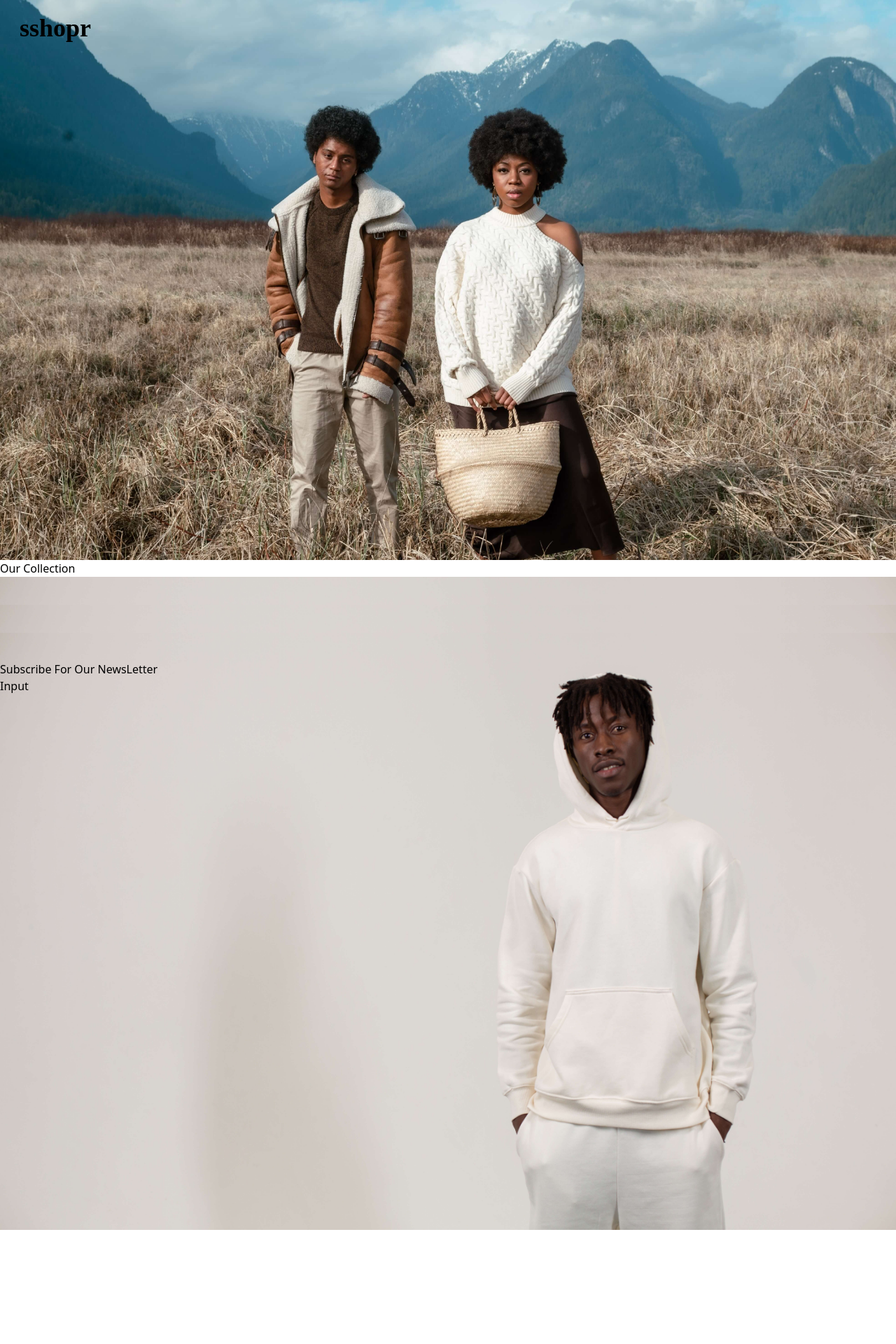
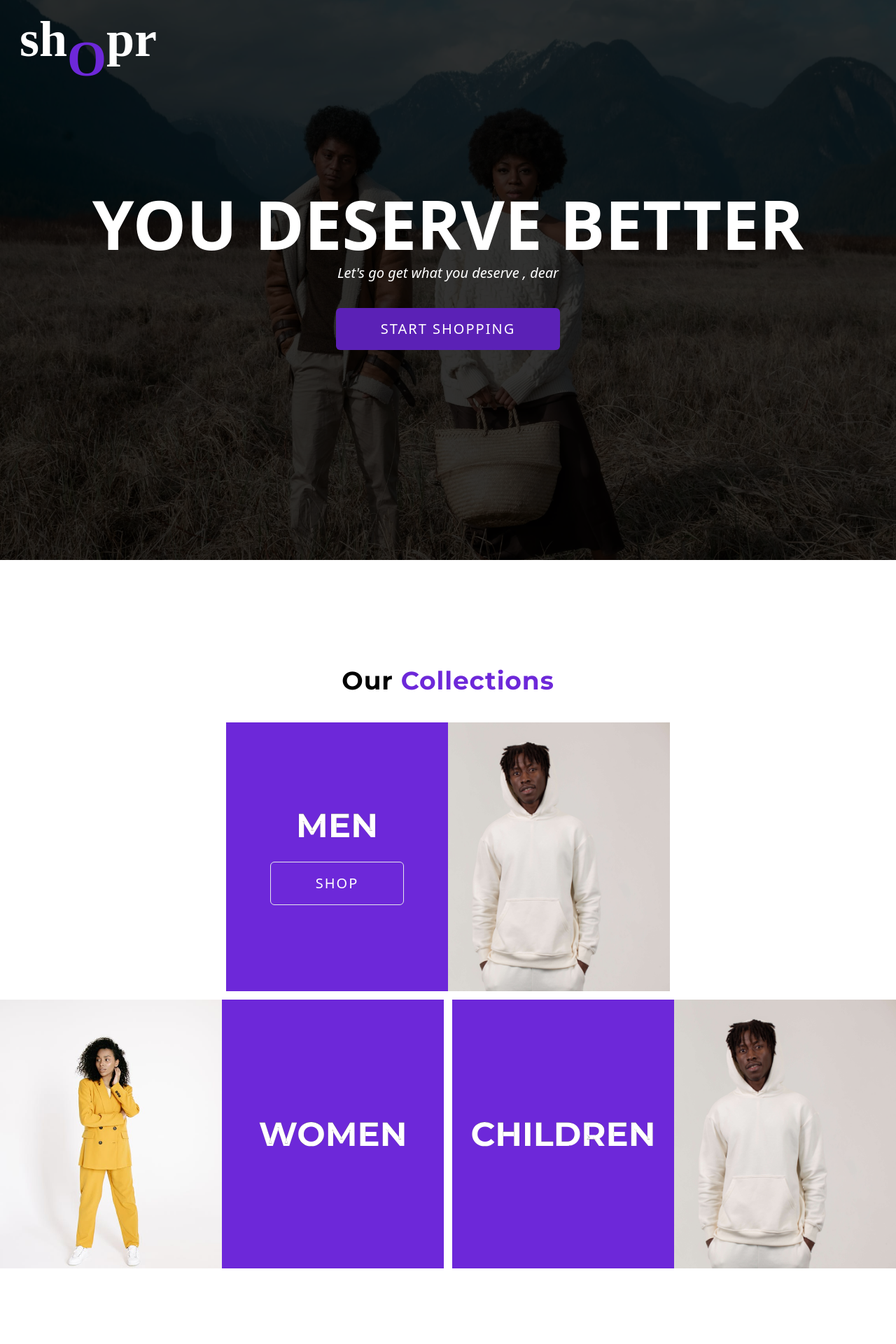
Before and after one commit to HayBeeCoder/checkout-page, a React (Create React App) app in the folder checkout-page/: page / in a window 1280 px wide. Shown: the top 1920 px of the page at 70% size. Before the commit the page ends 1757 px from the top, so only its background shows below. Built offline with nearby package versions, Linux system fonts and the light colour scheme; a web font is replaced by a local one.

Commit message:
ft-landing-page

```diff
--- a/checkout-page/src/Address.js
+++ b/checkout-page/src/Address.js
@@ -13,7 +13,7 @@ const Address = () => {
             <CheckoutPageTemplate progressCount={1}>
                 <div className="my-7">
                     <h2 className="text-2xl font-bold my-1">Address Details</h2>
-                    <p className="text-xs mb-4"> * means Required </p>
+                    {/* <p className="text-xs mb-4"> * means Required </p> */}
                     <form action="">
                         <ul className="list-none grid grid-cols-12 gap-4">
                             <Inputelement className="col-start-1 col-span-6" label="First Name" important={true} />
--- a/checkout-page/src/Header.js
+++ b/checkout-page/src/Header.js
@@ -3,12 +3,12 @@ import Nav from './nav';
 import { Link } from 'react-router-dom';
 
 function Header({ landingpage }) {
-    const className = "z-50 p-7 py-5   flex justify-between items-center " + (landingpage ? "bg-transparent absolute" : " border-b");
+    const className = "z-50 p-7 py-5 flex justify-between items-center " + (landingpage ? "bg-transparent absolute text-white" : "text-black border-b ");
 
     return (
         <header className={className}>
             <Link to="/">
-                <h1 className="font-logo font-bold  text-4xl">sshopr</h1>
+                <h1 className="font-logo font-bold  text-7xl ">sh<span className="text-purple-700 relative top-7">O</span>pr</h1>
             </Link>
             {!landingpage && <Nav />}
 
--- a/checkout-page/src/LandingPage.js
+++ b/checkout-page/src/LandingPage.js
@@ -1,34 +1,59 @@
+import { Link } from 'react-router-dom';
 import React from 'react';
 import Header from './Header';
 import desktopHero from './assets/images/female-male-landscape.jpg';
 import menCollection from './assets/images/landscape-male.jpg'
-
+import womenCollection from './assets/images/landscape-female.jpeg'
+import childrenCollection from './assets/images/landscape-male.jpg'
+import Button from './Button.js'
 const LandingPage = () => {
     return (
-        <div className="relative w-screen min-h-screen">
+        <div className="relative w-screen min-h-screen overflow-x-hidden">
             <Header landingpage={true} />
-            <div className="relative w-full h-screen z-0 top-0 bg-hero-image-desktop bg-contain bg-no-repeat  ">
+            <div className="relative w-full h-screen z-0 top-0 bg-hero-image-desktop bg-contain bg-no-repeat overflow-x-hidden">
+                <div className="absolute w-full h-full top-0 left-0 z-30 bg-black bg-opacity-80"></div>
+                <div className="absolute h-full w-full z-50 text-white  flex flex-col gap-2 items-center justify-center">
+                    <h1 className="text-8xl font-extrabold">YOU DESERVE BETTER</h1>
+                    <p className="text-xl italic">Let's go get what you deserve , dear</p>
+                    <Button className="uppercase  my-7 bg-purple-800 text-white  py-4 px-16 text-xl tracking-widest" buttonFor="Start Shopping" />
+                </div>
                 <img src={desktopHero} alt="" className=" object-cover  w-full h-full" />
             </div>
-            <div>
-                <h2>Our Collection</h2>
-                <ul className="grid grid-cols-7">
-                    <li className="col-start-1 col-span-7 h-10">
-                        <div className="">
-                            <img src={menCollection} alt="" className=" object-cover  w-full h-full" />
+            <div className="py-28">
+                <h2 className="text-center tracking-wide leading-loose my-6 font-display font-bold text-4xl ">Our  <span className="text-purple-700">Collections</span> </h2>
+                <ul className="grid grid-cols-12  gap-3 w-full overflow-hidden">
+                    <li className="col-start-4 col-span-6">
+                        <div className="h-96 w-full relative bg-gray-700 overflow-hidden">
+                            <div className="absolute z-20 left-0 right-1/2 flex justify-center flex-col gap-7 items-center right-0 h-full bg-purple-700">
+                                <h3 className="stroke font-display text-5xl font-bold">MEN</h3>
+                                <Link to="/store/men-collections">
+                                    <Button className=" border-1  bg-transparent text-white  py-4 px-16 text-xl tracking-widest" buttonFor="SHOP" />
+
+                                </Link>
+
+                            </div>
+
+                            <img src={menCollection} alt="" className="inline-block absolute  top-0 left-0 " />
                         </div>
                     </li>
-                    <li className="col-start-1 col-span-7 h-10">
-                        <div className="">
-                            <img src={menCollection} alt="" className=" object-cover  w-full h-full" />
+                    <li className="col-start-1 col-span-6">
+                        <div className="h-96 w-full relative bg-gray-700 overflow-hidden">
+                            <div className="absolute z-20 left-1/2 flex justify-center items-center right-0 h-full bg-purple-700">
+                                <h3 className="stroke font-display text-5xl font-bold">WOMEN</h3>
+
+                            </div>
+                            <img src={womenCollection} alt="" className="inline-block absolute z-10  top-0 left-0 " />
                         </div>
                     </li>
-                    <li className="col-start-1 col-span-7 h-10">
-                        <div className="">
-                            <img src={menCollection} alt="" className=" object-cover  w-full h-full" />
+                    <li className="col-start-7 col-span-6">
+                        <div className="h-96 w-full relative bg-gray-700 overflow-hidden">
+                            <div className="absolute z-20 left-0 right-1/2 flex justify-center items-center right-0 h-full bg-purple-700">
+                                <h3 className="stroke font-display text-5xl font-bold">CHILDREN</h3>
+
+                            </div>
+                            <img src={childrenCollection} alt="" className="inline-block absolute  top-0 left-0 w-full " />
                         </div>
                     </li>
-
 
 
                 </ul>
--- a/checkout-page/src/Home.js
+++ b/checkout-page/src/Male.js
@@ -1,12 +1,13 @@
 import React, { Component } from 'react';
 import Header from './Header';
-class Home extends Component {
+// import { products } from ''
+class Male extends Component {
     render() {
         return (
             <div>
                 <Header landingpage={false} />
-                <div className="h-screen bg">
-                    <div className="h-full flex flex-col justify-center items-center">
+                <div className="p-7 bg-gray-500">
+                    <div className="h-full flex flex-col justify-center items-center bg-orange">
                         <h1 className="text-3xl font-bold leading-3 m-3">THIS IS THE HOMEPAGE.</h1>
                         <p>click on <strong>cart symbol in navigation bar</strong> &gt; <strong> checkout </strong> </p>
                     </div>
@@ -16,4 +17,4 @@ class Home extends Component {
     }
 }
 
-export default Home;
+export default Male;
--- a/checkout-page/src/index.css
+++ b/checkout-page/src/index.css
@@ -42,4 +42,14 @@
   .text-cart {
     font-size: 0.7em;
   }
+
+  .auto-rows-3 {
+    grid-auto-rows: 300px;
+  }
+  .stroke {
+    /* color: black; */
+    /* font-size: 34px; */
+    -webkit-text-stroke: 0.1px black;
+    -webkit-text-fill-color: white;
+  }
 }
--- a/checkout-page/src/index.js
+++ b/checkout-page/src/index.js
@@ -4,7 +4,7 @@ import './index.css';
 // import App from './App';
 import { BrowserRouter, Route, Switch } from 'react-router-dom'
 import Payment from './payment';
-import Home from './Home';
+import Male from './Male';
 import Cart from './cart';
 import Deliver from './deliver';
 import Review from './review';
@@ -19,6 +19,7 @@ ReactDOM.render(
         <Route exact path="/" component={LandingPage} />
         {/* <Route exact path="/" component={Home} /> */}
         <Route path="/cart" component={Cart} />
+        <Route path="/store/men-collections" component={Male} />
         <Route path="/checkout/address" component={Address} />
         <Route path="/checkout/delivery" component={Deliver} />
         <Route path="/checkout/payment" component={Payment} />
--- a/checkout-page/src/inputelement.js
+++ b/checkout-page/src/inputelement.js
@@ -7,7 +7,7 @@ function inputelement({ className = "", label, children, type = "text", importan
             {children ||
                 <div>
                     {label && <label htmlFor={label ? label.toLowerCase() : ""} className="custom-label">
-                        {label + (important ? " *" : "")}
+                        {label + (important ? "" : " (optional)")}
                     </label>}
 
                     <input className=" w-full  custom-input" type={type} name={label ? label.toLowerCase() : ""} id={label ? label.toLowerCase() : ""} >
```
